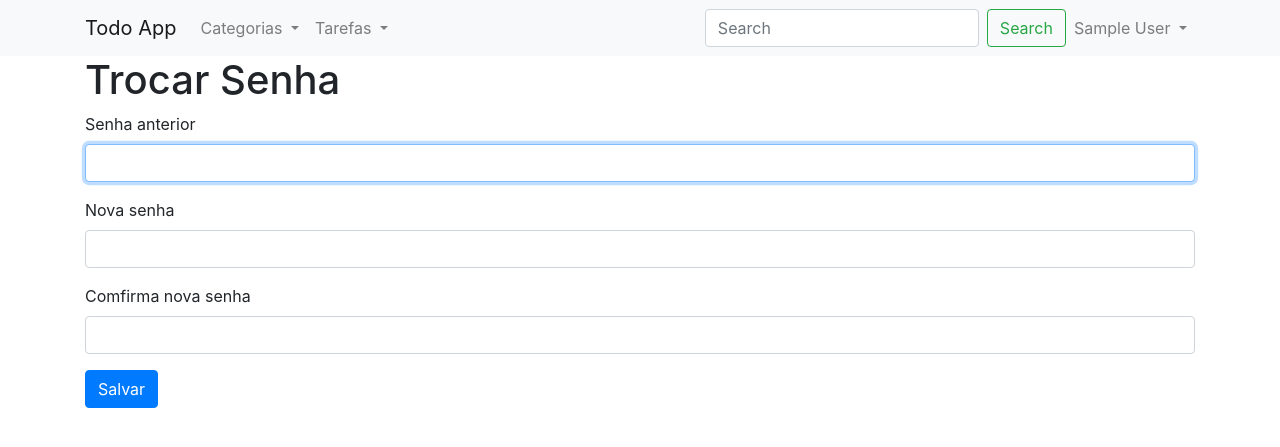
After one commit to CleysonPH/django-todoapp, a Django app: page /contas/usuario/alterar-senha/ in a window 1280 px wide. The commit adds this page. Shown: the top 447 px of the page. Run offline with Django 3.2, Linux system fonts and the light colour scheme; the visitor is signed in with stand-in values (Sample User, id 1); some libraries are stand-ins or nearby versions.

Commit message:
Created the page for change password

```diff
--- a/apps/accounts/urls.py
+++ b/apps/accounts/urls.py
@@ -8,4 +8,6 @@ urlpatterns = [
     path('usuario/criar/', views.create_user, name='user-create'),
     path('usuario/login/', views.login_user, name='user-login'),
     path('usuario/logout/', views.logout_user, name='user-logout'),
+    path('usuario/alterar-senha/', views.user_change_password,
+         name='user-change-password'),
 ]
--- a/apps/accounts/views.py
+++ b/apps/accounts/views.py
@@ -1,7 +1,8 @@
 from django.shortcuts import render, redirect
 from django.contrib.auth.models import User
-from django.contrib.auth import authenticate, login, logout
+from django.contrib.auth import authenticate, login, logout, update_session_auth_hash
 from django.contrib.auth.decorators import login_required
+from django.contrib.auth.forms import PasswordChangeForm
 from django.contrib import messages
 
 from .forms import UserForm
@@ -51,3 +52,24 @@ def login_user(request):
 def logout_user(request):
     logout(request)
     return redirect('accounts:user-login')
+
+
+@login_required
+def user_change_password(request):
+    if request.method == 'POST':
+        form = PasswordChangeForm(user=request.user, data=request.POST)
+
+        if form.is_valid():
+            form.save()
+            update_session_auth_hash(request, form.user)
+            messages.success(request, 'Senha altrerada com sucesso!')
+        else:
+            messages.error(request, 'Não foi possivel alterar sua senha!')
+
+    template_name = 'accounts/change_user_password.html'
+    form = PasswordChangeForm(user=request.user)
+    context = {
+        'title': 'Trocar Senha',
+        'form': form,
+    }
+    return render(request, template_name, context)
--- /dev/null
+++ b/templates/accounts/change_user_password.html
@@ -0,0 +1,42 @@
+{% extends 'base.html' %}
+
+{% load widget_tweaks %}
+
+{% block title %}
+    {{  title }} | {{ block.super }}
+{% endblock title %}
+
+{% block content %}
+
+    <div class="container">
+        <div class="row">
+            <div class="col-12">
+                <h1>{{ title }}</h1>
+                {% include 'partials/message.html' %}
+            </div>
+        </div>
+
+        <div class="row">
+            <div class="col-12">
+                <form action="" method="POST">
+                    {% csrf_token %}
+                    <div class="form-group">
+                        <label for="{{ form.old_password.id_for_label }}">Senha anterior</label>
+                        {{ form.old_password|add_class:"form-control"|attr:"type:password" }}
+                    </div>
+                    <div class="form-group">
+                        <label for="{{ form.new_password1.id_for_label }}">Nova senha</label>
+                        {{ form.new_password1|add_class:"form-control"|attr:"type:password" }}
+                    </div>
+                    <div class="form-group">
+                        <label for="{{ form.new_password2.id_for_label }}">Comfirma nova senha</label>
+                        {{ form.new_password2|add_class:"form-control"|attr:"type:password" }}
+                    </div>
+
+                    <button type="submit" class="btn btn-primary">Salvar</button>
+                </form>
+            </div>
+        </div>
+    </div>
+
+{% endblock content %}
--- a/templates/accounts/login_user.html
+++ b/templates/accounts/login_user.html
@@ -36,6 +36,7 @@
     <form class="form-signin" method="POST">
         {% csrf_token %}
         <h1 class="h3 mb-3 font-weight-normal">Identifique-se</h1>
+        {% include 'partials/message.html' %}
         <label for="id_username" class="sr-only">Usuário</label>
         <input type="text" id="id_username" name="username" class="form-control" placeholder="Nome de usuário" required autofocus>
         <label for="id_password" class="sr-only">Senha</label>
@@ -43,6 +44,11 @@
 
         <button class="btn btn-lg btn-primary btn-block" type="submit">Entrar</button>
     </form>
+
+    <!-- JQuery JS Import -->
+    <script src="{% static 'js/jquery-3.4.1.min.js' %}"></script>
+    <!-- Bootstarp JS Import -->
+    <script src="{% static 'js/bootstrap.min.js' %}"></script>
 </body>
 
 </html>
--- a/templates/base.html
+++ b/templates/base.html
@@ -65,7 +65,7 @@
                         </a>
                         <div class="dropdown-menu" aria-labelledby="user-dropdown">
                             <a class="dropdown-item" href="#">Perfil</a>
-                            <a class="dropdown-item" href="#">Trocar Senha</a>
+                            <a class="dropdown-item" href="{% url 'accounts:user-change-password' %}">Trocar Senha</a>
                             <a class="dropdown-item" href="{% url 'accounts:user-logout' %}">Sair</a>
                         </div>
                     </li>
```
